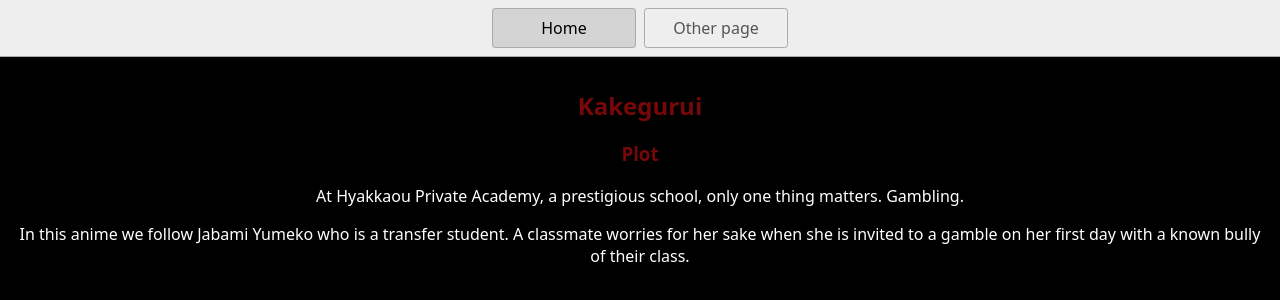
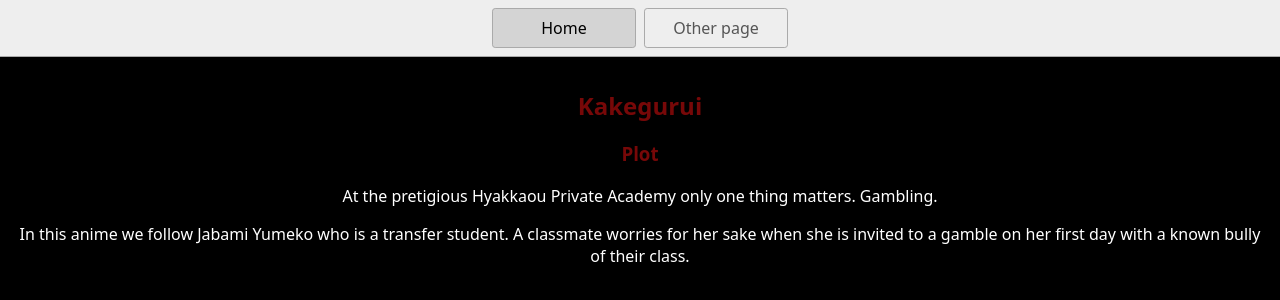
Before and after one commit to lise-charlotte/utpr-ving, a website: page index.html in a window 1280 px wide. Drawn offline with Linux system fonts and the light colour scheme.

Commit message:
Reworded the 1st page sentence

```diff
--- a/index.html
+++ b/index.html
@@ -19,7 +19,7 @@
     <main>
       <h1 style="color: rgb(119, 8, 8); text-align: center">Kakegurui</h1>
       <h3 style="color:rgb(119, 8, 8); text-align: center">Plot</h3>
-      <p style="color: white; text-align: center">At Hyakkaou Private Academy, a prestigious school, only one thing matters. Gambling. </p>
+      <p style="color: white; text-align: center">At the pretigious Hyakkaou Private Academy only one thing matters. Gambling. </p>
       <p style="color: white; text-align: center">In this anime we follow Jabami Yumeko who is a transfer student. A classmate worries for her sake when she is invited to a gamble on her first day with a known bully of their class.</p>
     </main>
   </body>
```
